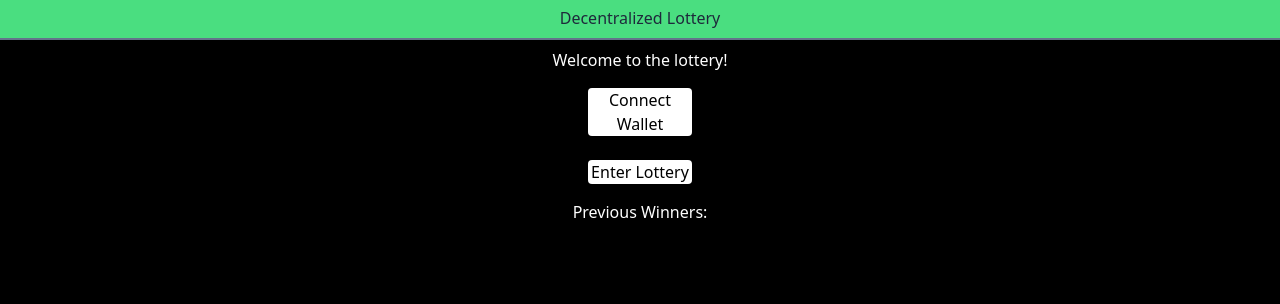
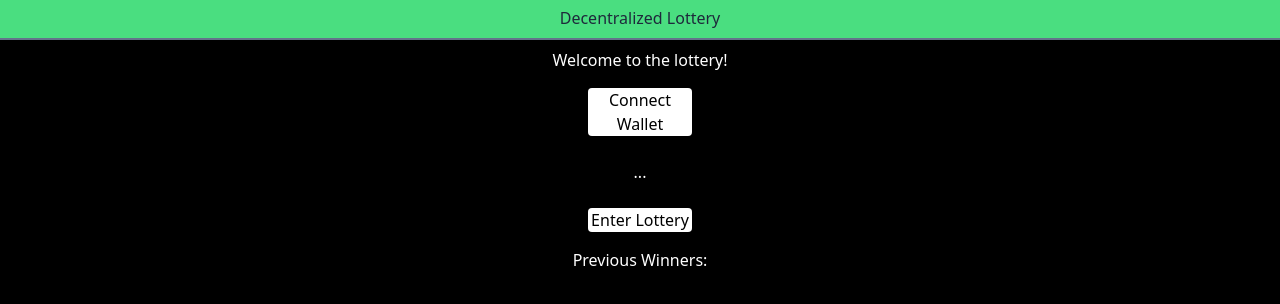
Before and after one commit to RyanPaulGannon/spot-the-ball-web3, a Nuxt app: page / in a window 1280 px wide. Shown: the top 304 px of the page. Built offline with nearby package versions, Linux system fonts and the light colour scheme.

Commit message:
Added pinia for wallet

```diff
--- a/components/LotteryEntrance.vue
+++ b/components/LotteryEntrance.vue
@@ -3,6 +3,7 @@ import { ref } from "vue"
 import { ethers } from "ethers"
 
 import { abi, contractAddresses } from "~/constants"
+import { useWalletStore } from "~/stores/wallet"
 
 // const { chainId } = ethers.providers.getNetwork(5)
 // const lotteryAddress =
@@ -10,13 +11,11 @@ import { abi, contractAddresses } from "~/constants"
 // const recentWinner = ref("")
 // const entranceFee = ref("")
 // const numOfPlayers = ref("")
-let walletAddress = ref("")
+
+const wallet = useWalletStore()
 
 async function connectWallet() {
-  const provider = new ethers.providers.Web3Provider((window as any).ethereum)
-  await provider.send("eth_requestAccounts", [])
-  const signer = provider.getSigner()
-  walletAddress = await signer.getAddress()
+  wallet.getAddress()
 }
 
 function enterLottery() {}
@@ -32,8 +31,12 @@ function enterLottery() {}
       >
         Connect Wallet
       </button>
-      <br />
-      <p v-if="walletAddress" class="text-white">{{ walletAddress }}</p>
+      <br /><br />
+      <p v-if="wallet" class="text-white">
+        {{ wallet.address.slice(0, 6) }}...{{
+          wallet.account.slice(wallet.account.length - 4)
+        }}
+      </p>
       <br />
       <button
         class="rounded bg-white w-5/12 md:w-2/12 lg:w-1/12"
--- a/nuxt.config.ts
+++ b/nuxt.config.ts
@@ -1,4 +1,4 @@
 // https://v3.nuxtjs.org/api/configuration/nuxt.config
 export default defineNuxtConfig({
-  modules: ["@nuxtjs/tailwindcss"],
+  modules: ["@nuxtjs/tailwindcss", "@pinia/nuxt"],
 })
--- /dev/null
+++ b/stores/wallet.ts
@@ -0,0 +1,25 @@
+import { ethers } from "ethers"
+import { defineStore } from "pinia"
+
+export const useWalletStore = defineStore("wallet", {
+  state: (): {
+    account: String
+  } => {
+    return { account: "" }
+  },
+  getters: {
+    address(state) {
+      return state.account
+    },
+  },
+  actions: {
+    async getAddress() {
+      const provider = new ethers.providers.Web3Provider(
+        (window as any).ethereum
+      )
+      await provider.send("eth_requestAccounts", [])
+      const signer = provider.getSigner()
+      this.account = await signer.getAddress()
+    },
+  },
+})
```
Also changed, not shown: package.json (+6 -2 lines), 1 other file (tests, documents, lock files or other folders).
